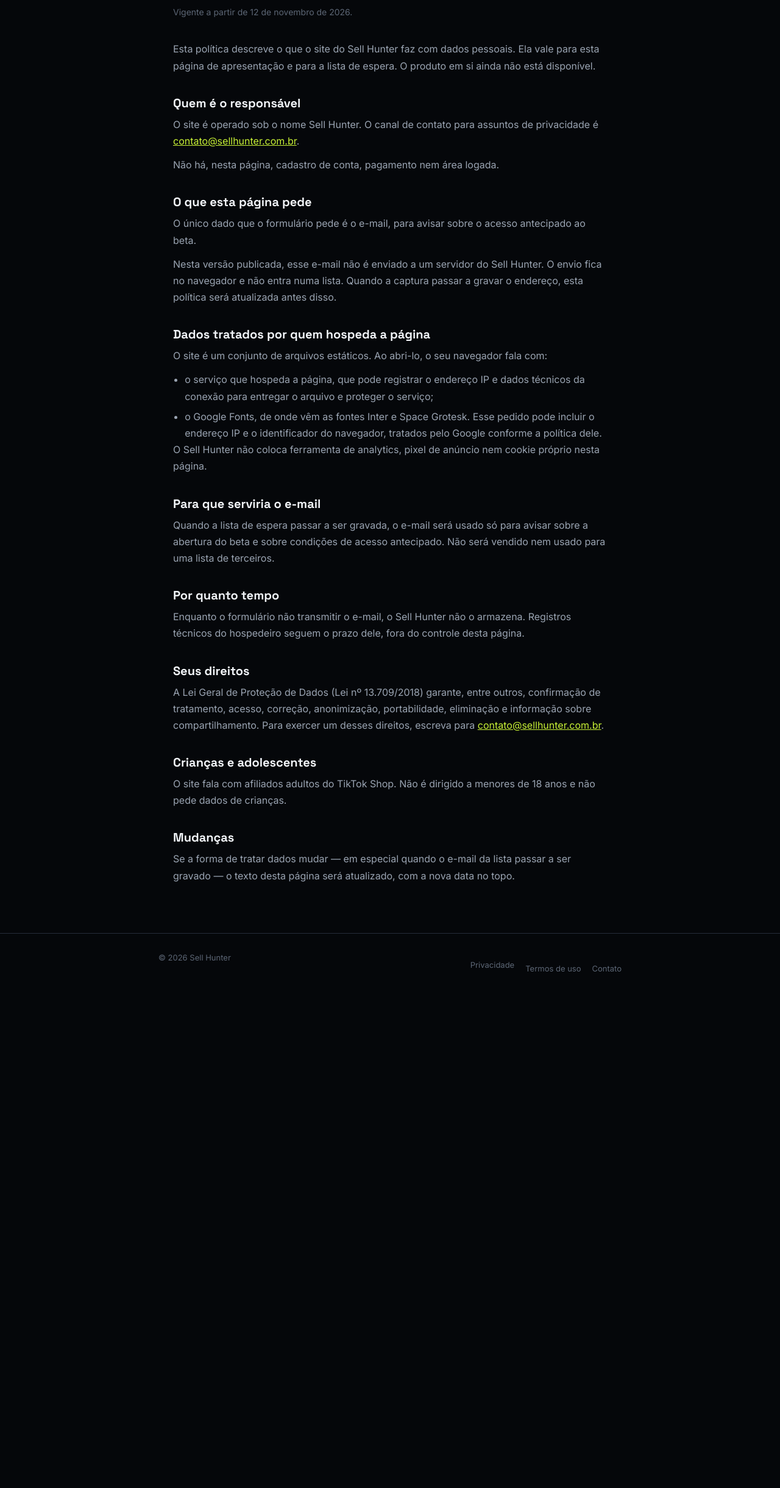
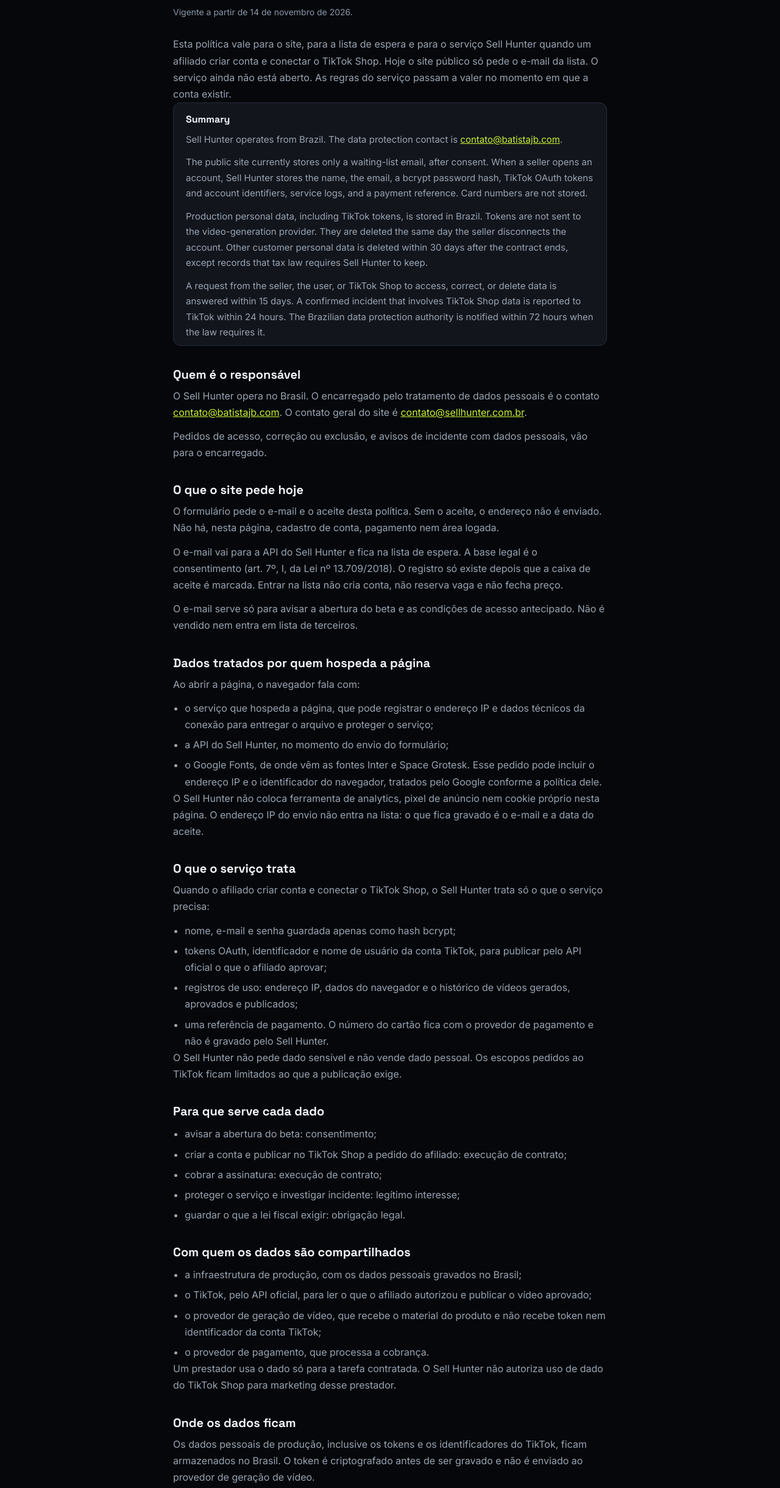
Before and after one commit to batistajb/sellhunter, a plain HTML site: page privacidade/index.html in a window 1280 px wide. Shown: the part 200-2640 px from the top of the page at 61% size. Before the commit the page ends 1839 px from the top, so only its background shows below. Drawn offline with Linux system fonts and the light colour scheme.

Commit message:
Atualiza a política de privacidade com o tratamento de dados do TikTok Shop.

```diff
--- a/privacidade/index.html
+++ b/privacidade/index.html
@@ -4,7 +4,7 @@
   <meta charset="UTF-8">
   <meta name="viewport" content="width=device-width, initial-scale=1.0">
   <title>Privacidade — Sell Hunter</title>
-  <meta name="description" content="Como o site do Sell Hunter trata dados pessoais na página de lista de espera.">
+  <meta name="description" content="Como o Sell Hunter trata dados pessoais no site, na lista de espera e na conexão com o TikTok Shop.">
   <meta name="robots" content="index, follow">
   <link rel="preconnect" href="https://fonts.googleapis.com">
   <link rel="preconnect" href="https://fonts.gstatic.com" crossorigin>
@@ -13,7 +13,7 @@
     *, *::before, *::after { margin: 0; padding: 0; box-sizing: border-box; }
     :root {
       --bg: #05070A; --sf: #12151C; --bd: #262D3A;
-      --tx: #F2F5F9; --t2: #9AA4B2; --t3: #5C6675;
+      --tx: #F2F5F9; --t2: #9AA4B2; --t3: #8B97A8;
       --volt: #C8F135; --onv: #0A0C10;
     }
     html { scroll-behavior: smooth; }
@@ -49,8 +49,14 @@
       letter-spacing: .07em; text-transform: uppercase; color: var(--volt);
     }
     h1 { font-size: clamp(32px, 5vw, 44px); margin: 14px 0 12px; letter-spacing: -.02em; }
-    .updated { color: var(--t3); font-size: 14px; margin-bottom: 36px; }
+    .updated { color: var(--t3); font-size: 14px; margin-bottom: 28px; }
     h2 { font-size: 20px; margin: 36px 0 10px; }
+    .summary {
+      background: var(--sf); border: 1px solid var(--bd); border-radius: 12px;
+      padding: 18px 20px 8px; margin-bottom: 8px;
+    }
+    .summary h2 { margin: 0 0 10px; font-size: 16px; }
+    .summary p, .summary li { font-size: 15px; }
     p, li { color: var(--t2); }
     p + p { margin-top: 12px; }
     ul { margin: 12px 0 0 1.2em; }
@@ -87,40 +93,95 @@
   <main>
     <p class="kicker">Privacidade</p>
     <h1>Política de privacidade</h1>
-    <p class="updated">Vigente a partir de 12 de novembro de 2026.</p>
+    <p class="updated">Vigente a partir de 14 de novembro de 2026.</p>
 
-    <p>Esta política descreve o que o site do Sell Hunter faz com dados pessoais. Ela vale para esta página de apresentação e para a lista de espera. O produto em si ainda não está disponível.</p>
+    <p>Esta política vale para o site, para a lista de espera e para o serviço Sell Hunter quando um afiliado criar conta e conectar o TikTok Shop. Hoje o site público só pede o e-mail da lista. O serviço ainda não está aberto. As regras do serviço passam a valer no momento em que a conta existir.</p>
+
+    <div class="summary">
+      <h2>Summary</h2>
+      <p>Sell Hunter operates from Brazil. The data protection contact is <a href="mailto:contato@batistajb.com">contato@batistajb.com</a>.</p>
+      <p>The public site currently stores only a waiting-list email, after consent. When a seller opens an account, Sell Hunter stores the name, the email, a bcrypt password hash, TikTok OAuth tokens and account identifiers, service logs, and a payment reference. Card numbers are not stored.</p>
+      <p>Production personal data, including TikTok tokens, is stored in Brazil. Tokens are not sent to the video-generation provider. They are deleted the same day the seller disconnects the account. Other customer personal data is deleted within 30 days after the contract ends, except records that tax law requires Sell Hunter to keep.</p>
+      <p>A request from the seller, the user, or TikTok Shop to access, correct, or delete data is answered within 15 days. A confirmed incident that involves TikTok Shop data is reported to TikTok within 24 hours. The Brazilian data protection authority is notified within 72 hours when the law requires it.</p>
+    </div>
 
     <h2>Quem é o responsável</h2>
-    <p>O site é operado sob o nome Sell Hunter. O canal de contato para assuntos de privacidade é <a href="mailto:contato@sellhunter.com.br">contato@sellhunter.com.br</a>.</p>
-    <p>Não há, nesta página, cadastro de conta, pagamento nem área logada.</p>
+    <p>O Sell Hunter opera no Brasil. O encarregado pelo tratamento de dados pessoais é o contato <a href="mailto:contato@batistajb.com">contato@batistajb.com</a>. O contato geral do site é <a href="mailto:contato@sellhunter.com.br">contato@sellhunter.com.br</a>.</p>
+    <p>Pedidos de acesso, correção ou exclusão, e avisos de incidente com dados pessoais, vão para o encarregado.</p>
 
-    <h2>O que esta página pede</h2>
-    <p>O único dado que o formulário pede é o e-mail, para avisar sobre o acesso antecipado ao beta.</p>
-    <p>Nesta versão publicada, esse e-mail não é enviado a um servidor do Sell Hunter. O envio fica no navegador e não entra numa lista. Quando a captura passar a gravar o endereço, esta política será atualizada antes disso.</p>
+    <h2>O que o site pede hoje</h2>
+    <p>O formulário pede o e-mail e o aceite desta política. Sem o aceite, o endereço não é enviado. Não há, nesta página, cadastro de conta, pagamento nem área logada.</p>
+    <p>O e-mail vai para a API do Sell Hunter e fica na lista de espera. A base legal é o consentimento (art. 7º, I, da Lei nº 13.709/2018). O registro só existe depois que a caixa de aceite é marcada. Entrar na lista não cria conta, não reserva vaga e não fecha preço.</p>
+    <p>O e-mail serve só para avisar a abertura do beta e as condições de acesso antecipado. Não é vendido nem entra em lista de terceiros.</p>
 
     <h2>Dados tratados por quem hospeda a página</h2>
-    <p>O site é um conjunto de arquivos estáticos. Ao abri-lo, o seu navegador fala com:</p>
+    <p>Ao abrir a página, o navegador fala com:</p>
     <ul>
       <li>o serviço que hospeda a página, que pode registrar o endereço IP e dados técnicos da conexão para entregar o arquivo e proteger o serviço;</li>
+      <li>a API do Sell Hunter, no momento do envio do formulário;</li>
       <li>o Google Fonts, de onde vêm as fontes Inter e Space Grotesk. Esse pedido pode incluir o endereço IP e o identificador do navegador, tratados pelo Google conforme a política dele.</li>
     </ul>
-    <p>O Sell Hunter não coloca ferramenta de analytics, pixel de anúncio nem cookie próprio nesta página.</p>
+    <p>O Sell Hunter não coloca ferramenta de analytics, pixel de anúncio nem cookie próprio nesta página. O endereço IP do envio não entra na lista: o que fica gravado é o e-mail e a data do aceite.</p>
 
-    <h2>Para que serviria o e-mail</h2>
-    <p>Quando a lista de espera passar a ser gravada, o e-mail será usado só para avisar sobre a abertura do beta e sobre condições de acesso antecipado. Não será vendido nem usado para uma lista de terceiros.</p>
+    <h2>O que o serviço trata</h2>
+    <p>Quando o afiliado criar conta e conectar o TikTok Shop, o Sell Hunter trata só o que o serviço precisa:</p>
+    <ul>
+      <li>nome, e-mail e senha guardada apenas como hash bcrypt;</li>
+      <li>tokens OAuth, identificador e nome de usuário da conta TikTok, para publicar pelo API oficial o que o afiliado aprovar;</li>
+      <li>registros de uso: endereço IP, dados do navegador e o histórico de vídeos gerados, aprovados e publicados;</li>
+      <li>uma referência de pagamento. O número do cartão fica com o provedor de pagamento e não é gravado pelo Sell Hunter.</li>
+    </ul>
+    <p>O Sell Hunter não pede dado sensível e não vende dado pessoal. Os escopos pedidos ao TikTok ficam limitados ao que a publicação exige.</p>
+
+    <h2>Para que serve cada dado</h2>
+    <ul>
+      <li>avisar a abertura do beta: consentimento;</li>
+      <li>criar a conta e publicar no TikTok Shop a pedido do afiliado: execução de contrato;</li>
+      <li>cobrar a assinatura: execução de contrato;</li>
+      <li>proteger o serviço e investigar incidente: legítimo interesse;</li>
+      <li>guardar o que a lei fiscal exigir: obrigação legal.</li>
+    </ul>
+
+    <h2>Com quem os dados são compartilhados</h2>
+    <ul>
+      <li>a infraestrutura de produção, com os dados pessoais gravados no Brasil;</li>
+      <li>o TikTok, pelo API oficial, para ler o que o afiliado autorizou e publicar o vídeo aprovado;</li>
+      <li>o provedor de geração de vídeo, que recebe o material do produto e não recebe token nem identificador da conta TikTok;</li>
+      <li>o provedor de pagamento, que processa a cobrança.</li>
+    </ul>
+    <p>Um prestador usa o dado só para a tarefa contratada. O Sell Hunter não autoriza uso de dado do TikTok Shop para marketing desse prestador.</p>
+
+    <h2>Onde os dados ficam</h2>
+    <p>Os dados pessoais de produção, inclusive os tokens e os identificadores do TikTok, ficam armazenados no Brasil. O token é criptografado antes de ser gravado e não é enviado ao provedor de geração de vídeo.</p>
 
     <h2>Por quanto tempo</h2>
-    <p>Enquanto o formulário não transmitir o e-mail, o Sell Hunter não o armazena. Registros técnicos do hospedeiro seguem o prazo dele, fora do controle desta página.</p>
+    <ul>
+      <li>o e-mail da lista fica até a pessoa retirar o consentimento, ou enquanto a lista for usada para o acesso antecipado;</li>
+      <li>os dados da conta ficam enquanto a conta estiver aberta;</li>
+      <li>os tokens do TikTok são apagados no mesmo dia em que o afiliado desconecta a conta ou a autorização acaba;</li>
+      <li>no fim do contrato, os dados pessoais do cliente são apagados em até 30 dias, salvo o registro que a lei fiscal obriga a guardar;</li>
+      <li>logs de segurança ficam por 12 meses.</li>
+    </ul>
+    <p>Registros técnicos de quem hospeda a página seguem o prazo desse serviço.</p>
 
-    <h2>Seus direitos</h2>
-    <p>A Lei Geral de Proteção de Dados (Lei nº 13.709/2018) garante, entre outros, confirmação de tratamento, acesso, correção, anonimização, portabilidade, eliminação e informação sobre compartilhamento. Para exercer um desses direitos, escreva para <a href="mailto:contato@sellhunter.com.br">contato@sellhunter.com.br</a>.</p>
+    <h2>Pedidos do titular, do vendedor e da TikTok Shop</h2>
+    <p>A Lei nº 13.709/2018 garante, entre outros, confirmação de tratamento, acesso, correção, anonimização, portabilidade, eliminação e informação sobre compartilhamento.</p>
+    <p>O afiliado, o usuário ou a TikTok Shop pode pedir acesso, correção, exportação ou exclusão pelo e-mail <a href="mailto:contato@batistajb.com">contato@batistajb.com</a>. A resposta sai em até 15 dias. A desconexão da conta TikTok apaga os tokens no mesmo dia, sem esperar esse prazo.</p>
+    <p>Também é possível reclamar à ANPD, em <a href="https://www.gov.br/anpd">www.gov.br/anpd</a>.</p>
+
+    <h2>Se houver um incidente</h2>
+    <p>Um incidente com dado pessoal é avisado ao encarregado em <a href="mailto:contato@batistajb.com">contato@batistajb.com</a>, com o assunto começando por [INCIDENTE].</p>
+    <ul>
+      <li>se o dado obtido pelo API do TikTok Shop estiver envolvido, a TikTok é avisada em até 24 horas depois da confirmação;</li>
+      <li>quem puder ser prejudicado é avisado sem demora injustificada;</li>
+      <li>a ANPD é avisada em até 72 horas quando o art. 48 da Lei nº 13.709/2018 exigir.</li>
+    </ul>
 
     <h2>Crianças e adolescentes</h2>
-    <p>O site fala com afiliados adultos do TikTok Shop. Não é dirigido a menores de 18 anos e não pede dados de crianças.</p>
+    <p>O Sell Hunter fala com afiliados adultos do TikTok Shop. Não é dirigido a menores de 18 anos e não pede dados de crianças.</p>
 
     <h2>Mudanças</h2>
-    <p>Se a forma de tratar dados mudar — em especial quando o e-mail da lista passar a ser gravado — o texto desta página será atualizado, com a nova data no topo.</p>
+    <p>Esta política é revista pelo menos uma vez por ano, e também quando mudam os dados tratados, os prestadores ou os prazos. A data vigente fica no topo da página.</p>
   </main>
 
   <footer>
```
